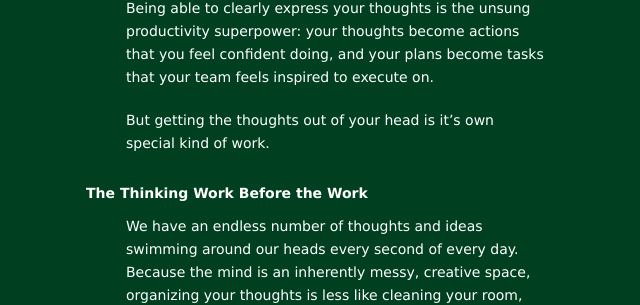
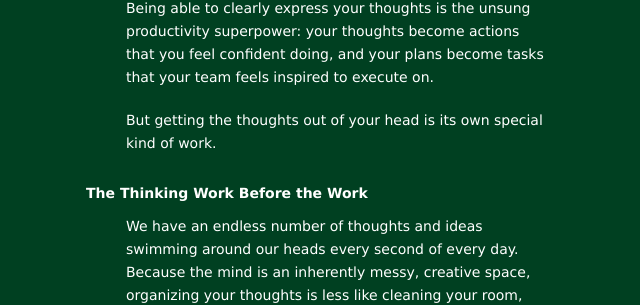
Before and after one commit to pketh/pketh.github.io, a Jekyll site: the page built from _posts/2023-05-30-dream-of-being-understood.md, in a window 1280 px wide and 900 px high, scrolled down 1323 px. Shown: the part 148-453 px from the top of the window, without its empty margins (444-1084 px from the left). Built offline with Jekyll 4.4.1, drawn with Linux system fonts in a browser that asks for light colours; some of the changed text lies outside the part shown.

Commit message:
typo fix, add hn link

```diff
--- a/_posts/2023-05-30-dream-of-being-understood.md
+++ b/_posts/2023-05-30-dream-of-being-understood.md
@@ -3,6 +3,7 @@
 title:  "For Those Who Dream of Being Understood"
 image: "/images/2023/piggy-bank.jpg"
 tags: life kinopio
+hackernews: "https://news.ycombinator.com/item?id=36129660"
 ---
 
 
@@ -35,7 +36,7 @@
 
 Being able to clearly express your thoughts is the unsung productivity superpower: your thoughts become actions that you feel confident doing, and your plans become tasks that your team feels inspired to execute on.
 
-But getting the thoughts out of your head is it's own special kind of work.
+But getting the thoughts out of your head is its own special kind of work.
 
 # The Thinking Work Before the Work
 
```
